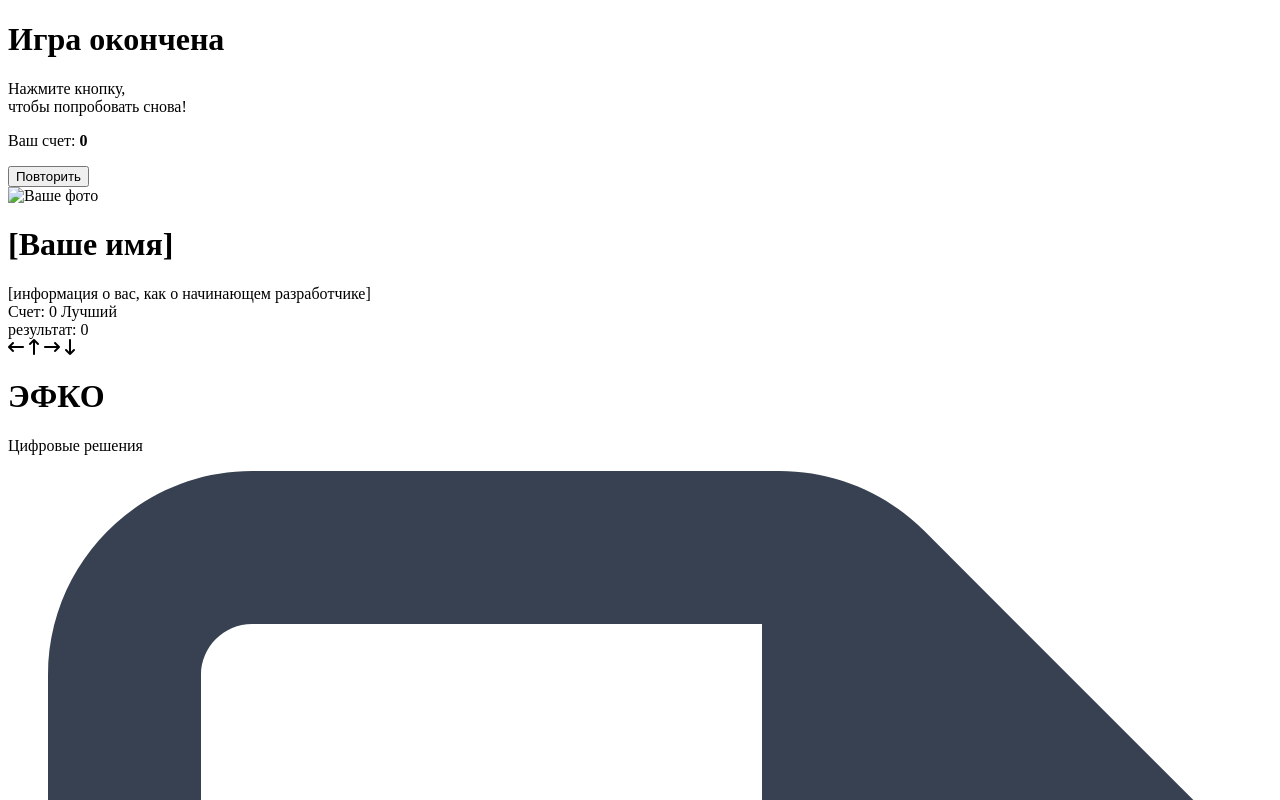
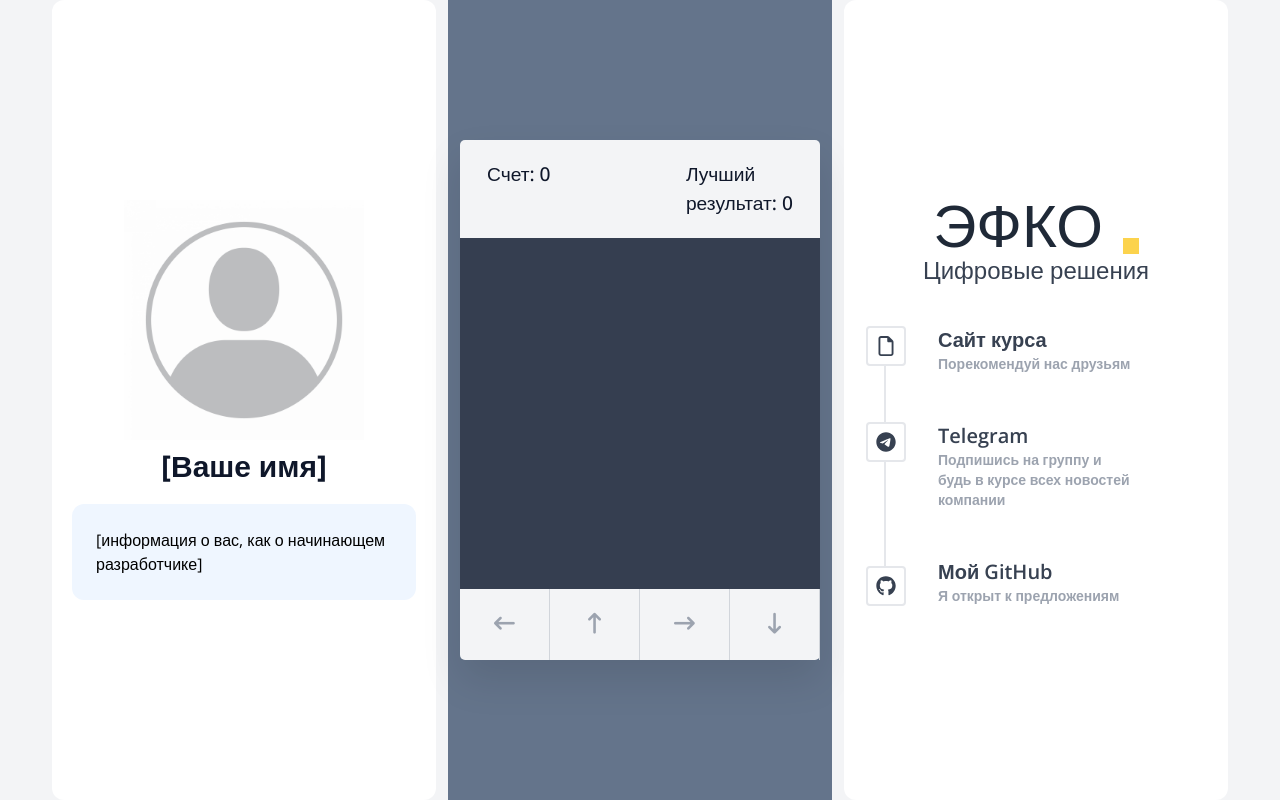
Before and after one commit to olimpjs/portfolio, a plain HTML site: page index.html in a window 1280 px wide. Shown: the top 800 px of the page. Drawn offline with nearby package versions, Linux system fonts and the light colour scheme; the site is published under a folder, as on GitHub Pages, so addresses that start at the root find nothing.

Commit message:
Исправлен баг некорректного определения ссылок на исходные файлы

```diff
--- a/index.html
+++ b/index.html
@@ -4,13 +4,13 @@
     <meta charset="utf-8" />
     <title>Змейка JS</title>
     <link rel="icon" href="favicon.ico" type="image/x-icon" />
-    <script src="/js/tailwind.js"></script>
+    <script src="js/tailwind.js"></script>
     <meta name="viewport" content="width=device-width, initial-scale=1.0" />
     <link
       rel="stylesheet"
       href="https://cdnjs.cloudflare.com/ajax/libs/font-awesome/6.3.0/css/all.min.css"
     />
-    <link rel="stylesheet" href="/css/style.css" />
+    <link rel="stylesheet" href="css/style.css" />
   </head>
 
   <body class="w-full h-full bg-gray-100">
@@ -34,7 +34,7 @@
             <!-- TODO: 8. Добавить свое фото -->
             <img
               class="w-60 h-60"
-              src="/img/default_avatar.jpeg"
+              src="img/default_avatar.jpeg"
               alt="Ваше фото"
             />
           </div>
@@ -176,4 +176,4 @@
   </body>
 </html>
 
-<script src="/js/script.js" defer></script>
+<script src="js/script.js" defer></script>
```
